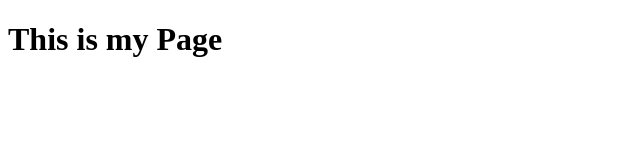
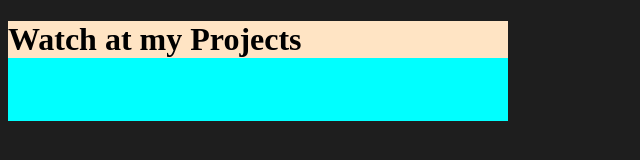
Before and after one commit to Paule201/paule201.github.io, a plain HTML site: page index.html in a window 1280 px wide. Shown: the whole page, without its empty margins (0-640 px from the left). Drawn offline with Linux system fonts and the light colour scheme.

Commit message:
added CSS and created the modiefied the html file

```diff
--- a/index.html
+++ b/index.html
@@ -3,11 +3,15 @@
 <head>
     <meta charset="UTF-8">
     <meta name="viewport" content="width=device-width, initial-scale=1.0">
-    <title>My Github </title>
+    <title>My Github</title>
+    <link rel="stylesheet" href="style.css">
+
 </head>
-<body>
-    <div>
-        <h1>This is my Page</h1>
-    </div>
+<body id="main">
+        <div id="headbox">
+            <div id="second">
+                <h1 id="heading">Watch at my Projects</h1>
+            </div>
+        </div>
 </body>
 </html>
--- /dev/null
+++ b/style.css
@@ -0,0 +1,26 @@
+#main{
+    background-color: rgb(30, 30, 30);
+    justify-content: center;
+    align-items: center;
+
+}
+
+#headbox{
+    align-items: center;
+    justify-content: center;
+    background-color: aqua;
+    width: 500px;
+    height: 100px;
+
+
+}
+#heading{
+    justify-content: center;
+    align-items: center;
+    background-color: bisque;
+    width: 500px;
+
+}
+#second{
+    background-color: brown;
+}
```
